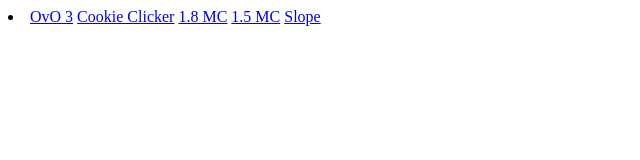
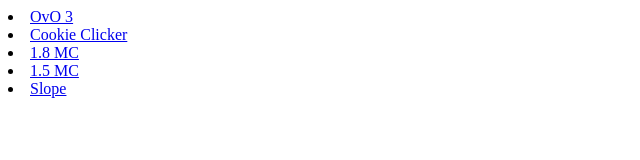
Before and after one commit to VxClutch5060/notnotkenetic, a plain HTML site: page index.html in a window 1280 px wide. Shown: the whole page, without its empty margins (0-640 px from the left). Drawn offline with Linux system fonts and the light colour scheme.

Commit message:
Update index.html

```diff
--- a/index.html
+++ b/index.html
@@ -2,11 +2,9 @@
   <title>notnotkenetic</title>
 </head>
 <body>
-  <li>
-    <a href="https://notkenetic.github.io/ovo3.html">OvO 3</a>
-    <a href="https://notkenetic.github.io/cookieclicker.html">Cookie Clicker</a>
-    <a href="https://notkenetic.github.io/1.8.html">1.8 MC</a>
-    <a href="https://notkenetic.github.io/1.5.html">1.5 MC</a>
-    <a href="https://notkenetic.github.io/slope.html">Slope</a>
-  </li>
+    <li><a href="https://notkenetic.github.io/ovo3.html">OvO 3</a></li>
+    <li><a href="https://notkenetic.github.io/cookieclicker.html">Cookie Clicker</a></li>
+    <li><a href="https://notkenetic.github.io/1.8.html">1.8 MC</a></li>
+    <li><a href="https://notkenetic.github.io/1.5.html">1.5 MC</a></li>
+  <li><a href="https://notkenetic.github.io/slope.html">Slope</a></li>
 </body>
```
